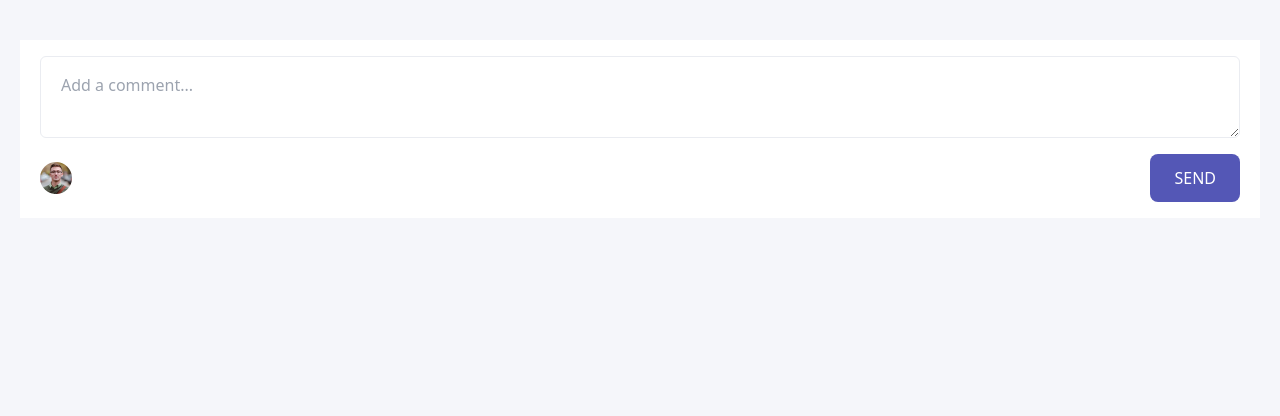
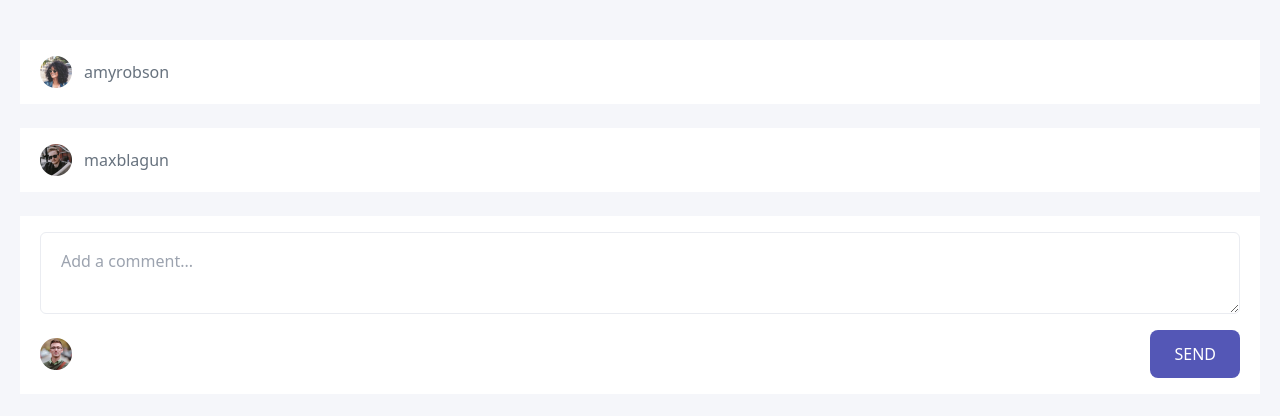
Before and after one commit to larrasu/interactive-comments, a Nuxt app: page / in a window 1280 px wide. Shown: the top 416 px of the page. Built offline with nearby package versions, Linux system fonts and the light colour scheme.

Commit message:
add: comments

```diff
--- a/pages/index.vue
+++ b/pages/index.vue
@@ -1,7 +1,6 @@
 <script setup>
 import { useStore } from "@/stores";
 import "@/assets/css/main.css";
-import AddComment from "~~/components/AddComment.vue";
 
 useMeta({
   title: "Frontend Mentor | Interactive Comments Section",
@@ -12,6 +11,9 @@ const store = useStore();
 
 <template>
   <div class="grid gap-6 px-5 py-10">
+    <div v-for="(comment, index) in store.comments" :key="index">
+      <Comment :comment="comment" />
+    </div>
     <AddComment :currentUser="store.currentUser" />
   </div>
 </template>
```
